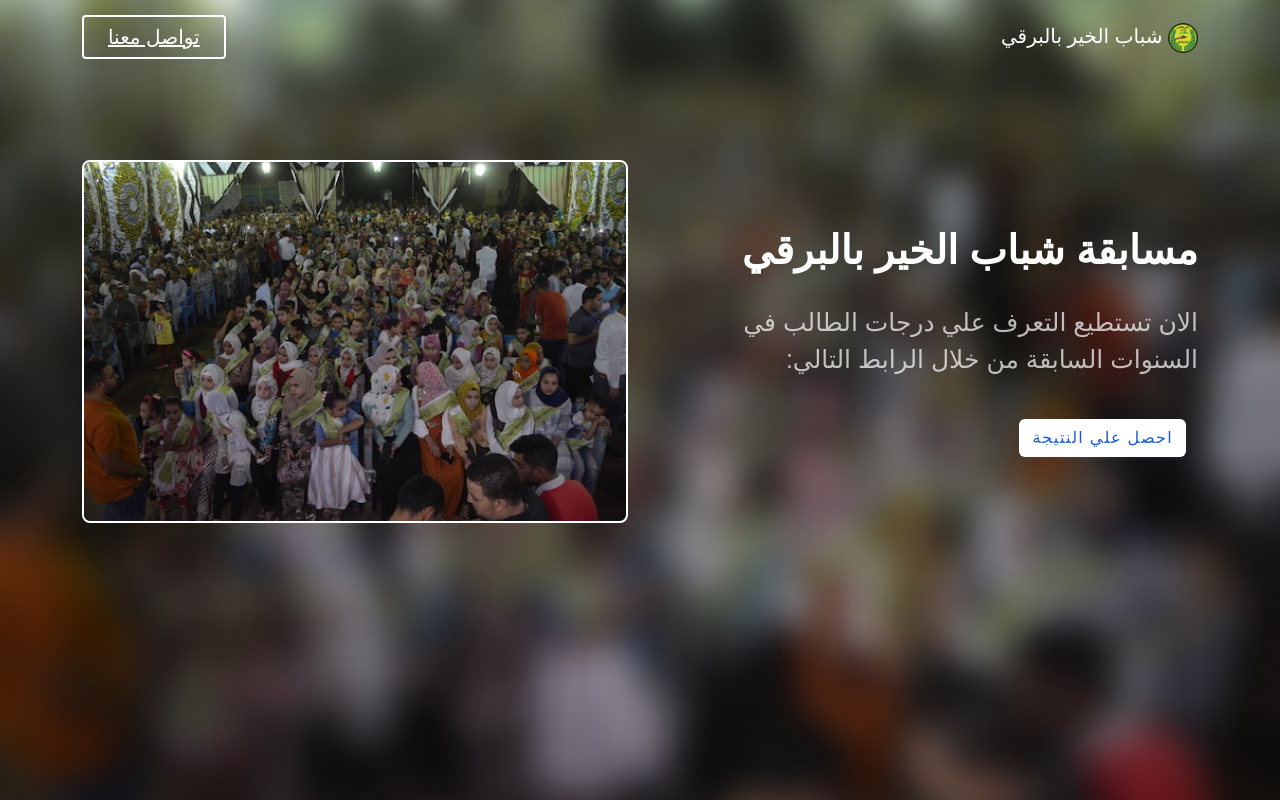
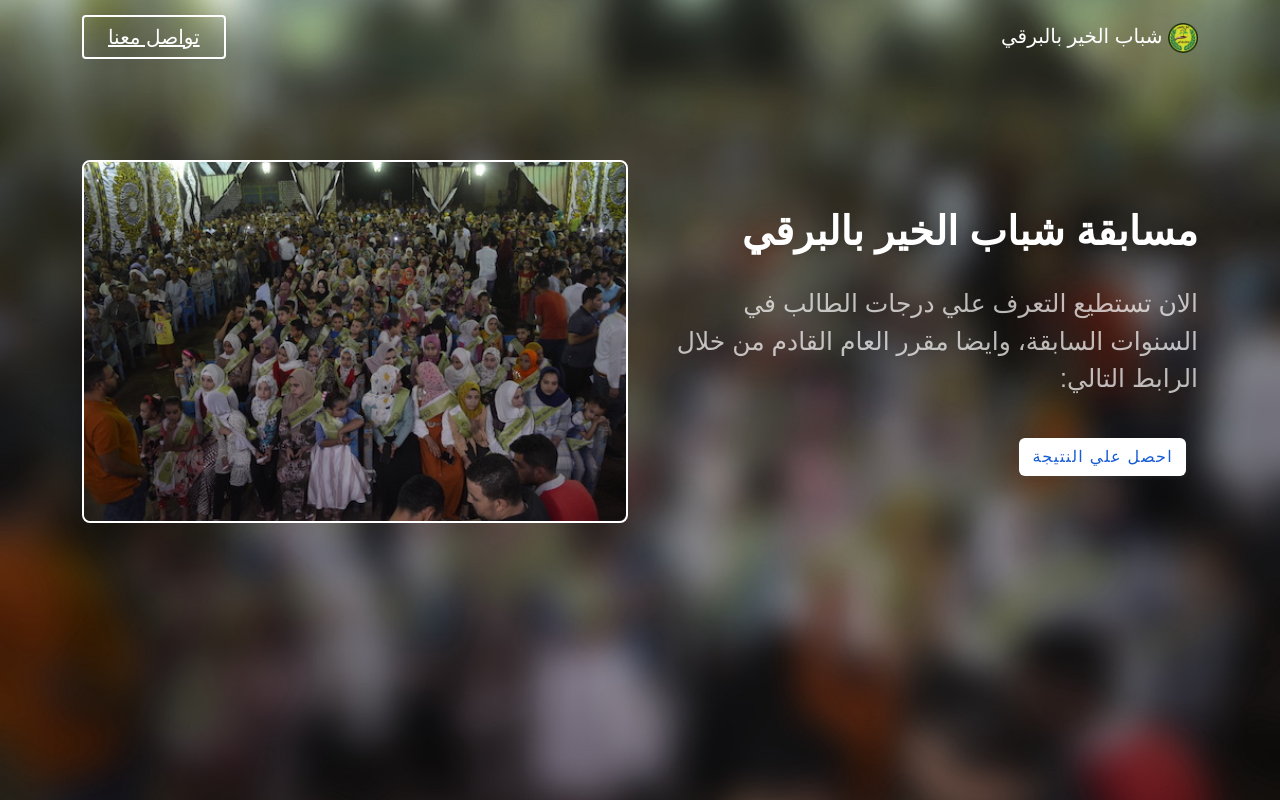
Before and after one commit to tariqhosny/Shabab-Elkhier, a Django app: page / in a window 1280 px wide. Run offline with Django 4.2, Linux system fonts and the light colour scheme; some libraries are stand-ins or nearby versions.

Commit message:
edit the note in the home

```diff
--- a/templates/landing/landing.html
+++ b/templates/landing/landing.html
@@ -14,7 +14,7 @@
                         <div class="header-content">
                             <h1 style="text-align: right">مسابقة شباب الخير بالبرقي</h1>
                             <p style="font-size:25px; text-align: right">
-                            الان تستطيع التعرف علي درجات الطالب في السنوات السابقة من خلال الرابط التالي:
+                            الان تستطيع التعرف علي درجات الطالب في السنوات السابقة، وايضا مقرر العام القادم من خلال الرابط التالي:
                             </p>
                             <div class="button" style="text-align: right">
                                 <a class="btn primary-btn" href="{% url 'result' %}">احصل علي النتيجة</a>
--- a/templates/landing/result-form.html
+++ b/templates/landing/result-form.html
@@ -14,7 +14,7 @@
                 <div class="col-xl-10 col-lg-8 mx-auto">
                   <div class="section-title text-center">
                     <h2>مسابقة شباب الخير بالبرقي</h2>
-                    <p>الان تستطيع التعرف علي درجات الطالب في السنوات السابقة من خلال ادخال الرقم القومي:</p>
+                    <p>الان تستطيع التعرف علي درجات الطالب في السنوات السابقة، وايضا مقرر العام القادم من خلال ادخال الرقم القومي:</p>
                   </div>
                 </div>
               </div>
```
